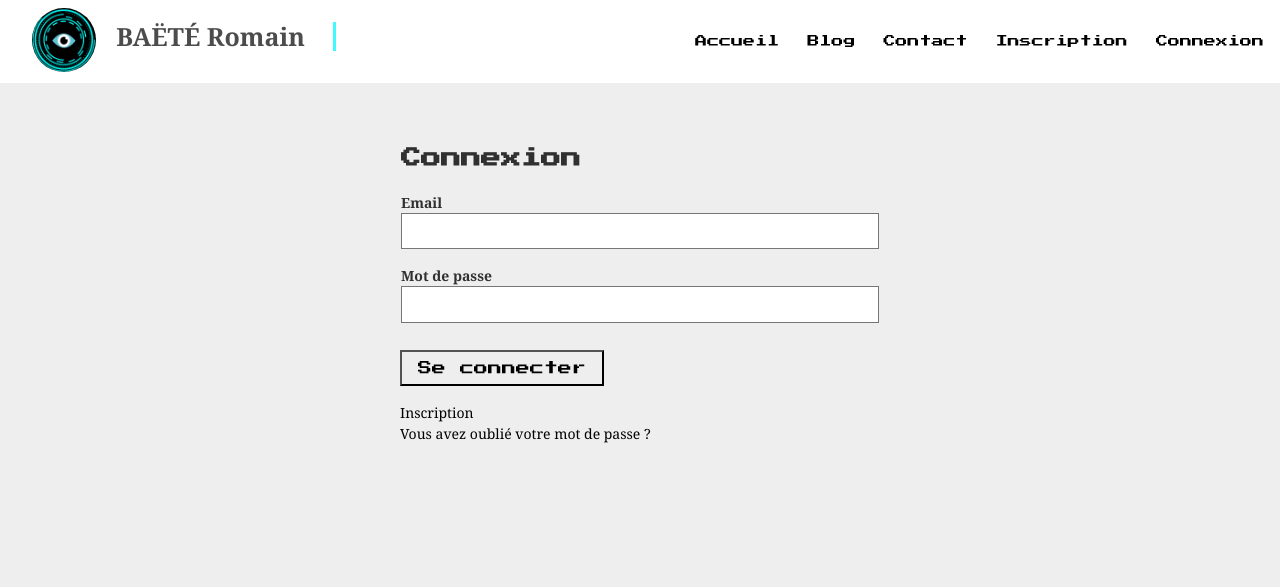
After one commit to baeteromain/blog_php, a PHP site: template templates/login/index.twig in a window 1280 px wide. The commit adds this page. Shown: the top 587 px of the page. Run offline with PHP 8.4, Linux system fonts and the light colour scheme; the template is opened without the code that fills it, so the values that code supplies are empty; a stand-in replaces the project's code that opens the database connection; some libraries are stand-ins or nearby versions.

Commit message:
💄 Implement login view from templates folder #7

```diff
--- a/templates/layouts/navbar.twig
+++ b/templates/layouts/navbar.twig
@@ -15,6 +15,6 @@
         <a class="nes no-underline black bg-animate hover-bg-black hover-white  f6 f7-l  dib mr3 mr2-l pa2"
             href="/register" title="register">Inscription</a>
         <a class="nes no-underline black bg-animate hover-bg-black hover-white  f6 f7-l  dib pa2"
-            href="login.html" title="login">Connexion</a>
+            href="/login" title="login">Connexion</a>
     </div>
 </nav>
--- /dev/null
+++ b/templates/login/index.twig
@@ -0,0 +1,74 @@
+{% extends 'layouts/default.twig' %}
+
+{% block title %}
+    <title>Connexion</title>
+{% endblock %}
+
+{% block content %}
+
+ <main class="pa4 black-80 mt4">
+        <form class="measure center ">
+            <fieldset id="login" class="ba b--transparent ph0 mh0">
+                <legend class="f4 fw6 ph0 mh0 nes">Connexion</legend>
+                <div class="mt3">
+                    <label class="db fw6 lh-copy f6" for="email-address">Email</label>
+                    <input class="pa2 input-reset ba bg-white hover-bg-black hover-white w-100" type="email"
+                        name="email-address" id="email-address">
+                </div>
+                <div class="mv3">
+                    <label class="db fw6 lh-copy f6" for="password">Mot de passe</label>
+                    <input class="b pa2 input-reset ba bg-white hover-bg-black hover-white w-100" type="password"
+                        name="password" id="password">
+                </div>
+            </fieldset>
+            <div class="">
+                <input
+                    class="ph3 pv2 input-reset b--black bg-transparent pointer f6 dib no-underline black bg-animate hover-bg-black hover-white nes"
+                    type="submit" value="Se connecter">
+            </div>
+            <div class="lh-copy mt3">
+                <a href="register.html" class="f6 link dim black db">Inscription</a>
+                <a href="#0" class="f6 link dim black db">Vous avez oublié votre mot de passe ?</a>
+            </div>
+        </form>
+    </main>
+
+    <footer style=" background-image:url(https://media.giphy.com/media/1lvotGQwhzi6O0gQtV/giphy.gif);"
+        class="tc bg-center cover bg-black mt4 w-100 absolute right-0 bottom-0 left-0">
+        <div class="w-100 ph3 pv5 bg-black-80">
+            <a class="link white-60 bg-transparent hover-white inline-flex items-center ma2 tc br2 pa2"
+                href="https://github.com/mrmrs" title="GitHub">
+                <svg class="dib h2 w2" fill="currentColor" xmlns="http://www.w3.org/2000/svg" viewBox="0 0 16 16"
+                    fill-rule="evenodd" clip-rule="evenodd" stroke-linejoin="round" stroke-miterlimit="1.414">
+                    <path
+                        d="M8 0C3.58 0 0 3.582 0 8c0 3.535 2.292 6.533 5.47 7.59.4.075.547-.172.547-.385 0-.19-.007-.693-.01-1.36-2.226.483-2.695-1.073-2.695-1.073-.364-.924-.89-1.17-.89-1.17-.725-.496.056-.486.056-.486.803.056 1.225.824 1.225.824.714 1.223 1.873.87 2.33.665.072-.517.278-.87.507-1.07-1.777-.2-3.644-.888-3.644-3.953 0-.873.31-1.587.823-2.147-.083-.202-.358-1.015.077-2.117 0 0 .672-.215 2.2.82.638-.178 1.323-.266 2.003-.27.68.004 1.364.092 2.003.27 1.527-1.035 2.198-.82 2.198-.82.437 1.102.163 1.915.08 2.117.513.56.823 1.274.823 2.147 0 3.073-1.87 3.75-3.653 3.947.287.246.543.735.543 1.48 0 1.07-.01 1.933-.01 2.195 0 .215.144.463.55.385C13.71 14.53 16 11.534 16 8c0-4.418-3.582-8-8-8" />
+                </svg>
+                <span class="f6 ml3 pr2">GitHub</span>
+            </a>
+            <a class="link white-60 bg-transparent hover-white inline-flex items-center ma2 tc br2 pa2"
+                href="https://linkedin.com" title=" LinkedIn">
+                <svg class="dib h2 w2" fill="currentColor" xmlns="http://www.w3.org/2000/svg" viewBox="0 0 16 16"
+                    fill-rule="evenodd" clip-rule="evenodd" stroke-linejoin="round" stroke-miterlimit="1.414">
+                    <path
+                        d="M13.632 13.635h-2.37V9.922c0-.886-.018-2.025-1.234-2.025-1.235 0-1.424.964-1.424 1.96v3.778h-2.37V6H8.51V7.04h.03c.318-.6 1.092-1.233 2.247-1.233 2.4 0 2.845 1.58 2.845 3.637v4.188zM3.558 4.955c-.762 0-1.376-.617-1.376-1.377 0-.758.614-1.375 1.376-1.375.76 0 1.376.617 1.376 1.375 0 .76-.617 1.377-1.376 1.377zm1.188 8.68H2.37V6h2.376v7.635zM14.816 0H1.18C.528 0 0 .516 0 1.153v13.694C0 15.484.528 16 1.18 16h13.635c.652 0 1.185-.516 1.185-1.153V1.153C16 .516 15.467 0 14.815 0z"
+                        fill-rule="nonzero" />
+                </svg>
+                <span class="f6 ml3 pr2">LinkedIn</span>
+            </a>
+            <a class="link white-60 bg-transparent hover-white inline-flex items-center ma2 tc br2 pa2"
+                href="https://twitter.com/mrmrs_" title="Twitter">
+                <svg class="dib h2 w2" fill="currentColor" xmlns="http://www.w3.org/2000/svg" viewBox="0 0 16 16"
+                    fill-rule="evenodd" clip-rule="evenodd" stroke-linejoin="round" stroke-miterlimit="1.414">
+                    <path
+                        d="M16 3.038c-.59.26-1.22.437-1.885.517.677-.407 1.198-1.05 1.443-1.816-.634.375-1.337.648-2.085.795-.598-.638-1.45-1.036-2.396-1.036-1.812 0-3.282 1.468-3.282 3.28 0 .258.03.51.085.75C5.152 5.39 2.733 4.084 1.114 2.1.83 2.583.67 3.147.67 3.75c0 1.14.58 2.143 1.46 2.732-.538-.017-1.045-.165-1.487-.41v.04c0 1.59 1.13 2.918 2.633 3.22-.276.074-.566.114-.865.114-.21 0-.416-.02-.617-.058.418 1.304 1.63 2.253 3.067 2.28-1.124.88-2.54 1.404-4.077 1.404-.265 0-.526-.015-.783-.045 1.453.93 3.178 1.474 5.032 1.474 6.038 0 9.34-5 9.34-9.338 0-.143-.004-.284-.01-.425.64-.463 1.198-1.04 1.638-1.7z"
+                        fill-rule="nonzero" />
+                </svg>
+                <span class="f6 ml3 pr2">Twitter</span>
+            </a>
+            <div class="h-100">
+                <a href="admin.html" class="f6 link white hover-white nes bg-black">Administration</a>
+            </div>
+        </div>
+    </footer>
+
+{% endblock %}
```
